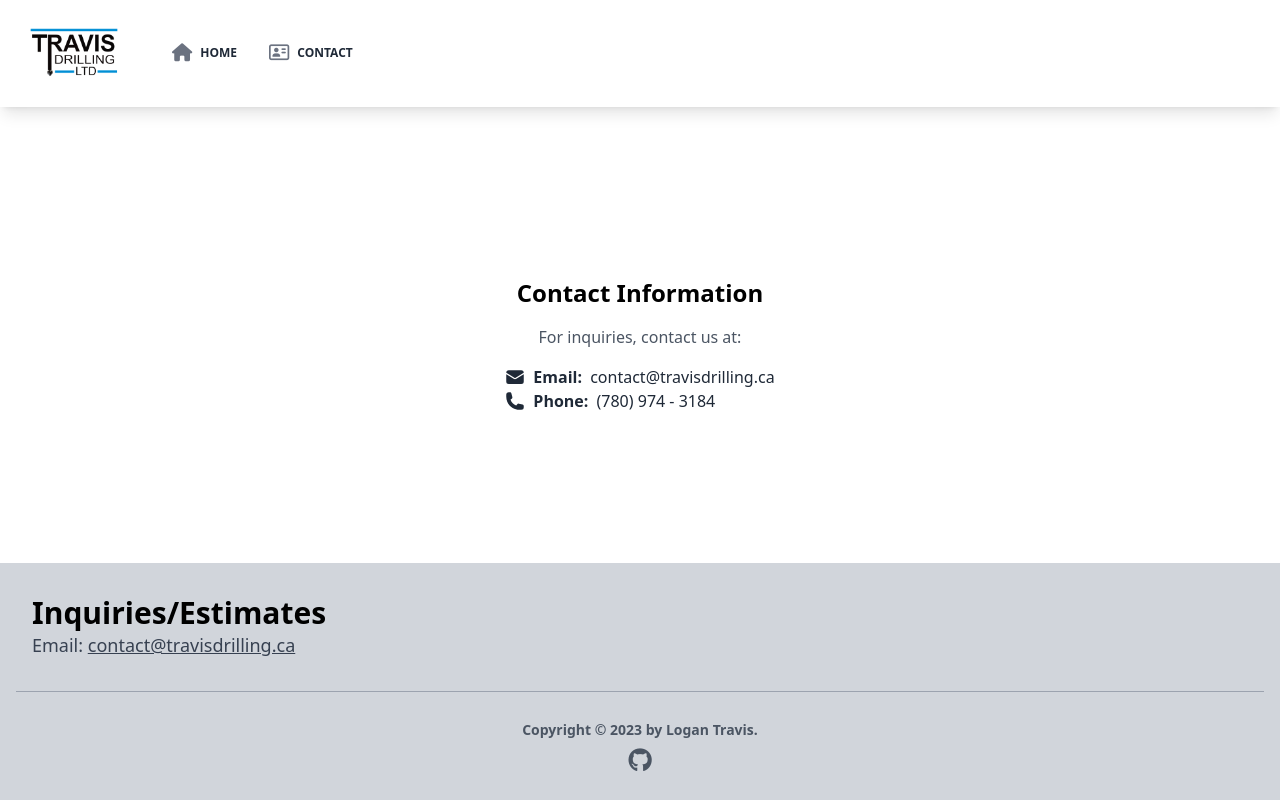
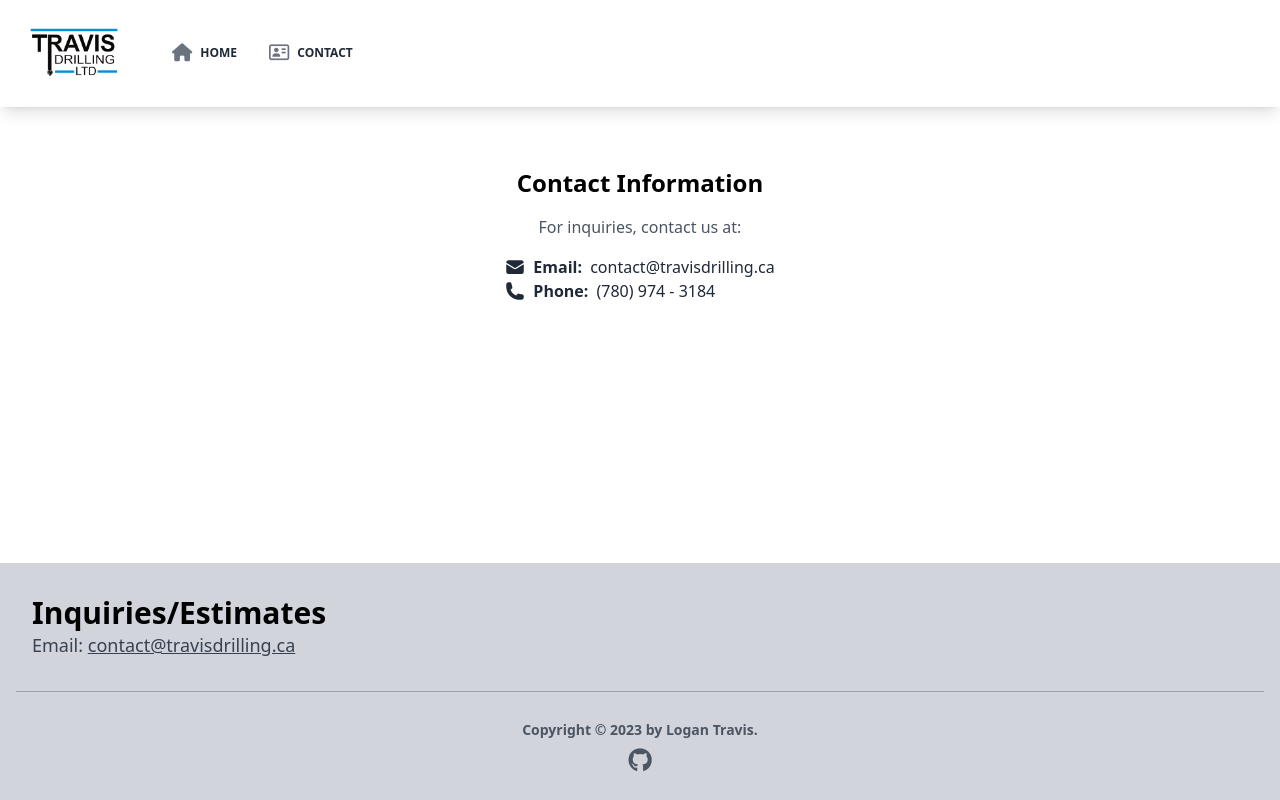
Before and after one commit to Logan9312/Travis-Drilling, a Next.js app: page /contact in a window 1280 px wide. Built offline with nearby package versions, Linux system fonts and the light colour scheme.

Commit message:
changing screen size

```diff
--- a/src/components/Layout.tsx
+++ b/src/components/Layout.tsx
@@ -11,7 +11,7 @@
 
 const Layout = (props: PropsWithChildren<Props>) => {
   return (
-    <div className="flex h-screen flex-col">
+    <div className="flex min-h-screen flex-col">
       <Head>
         <title>
           Travis Drilling LTD. | Water Well Drilling and Service | Alberta
```
